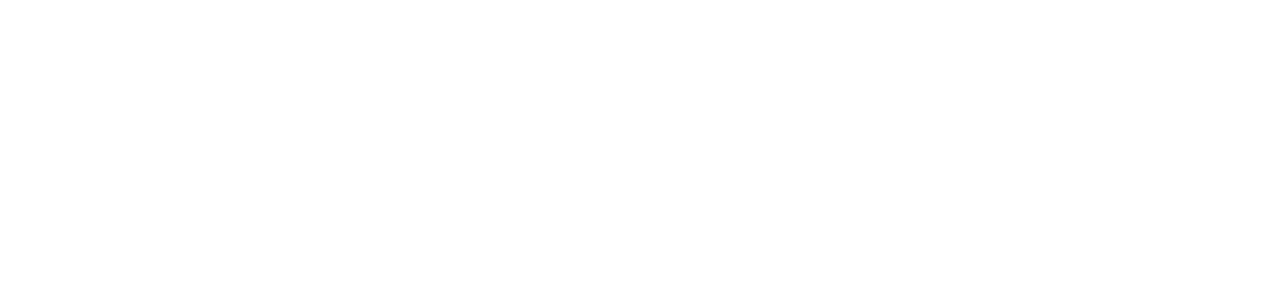
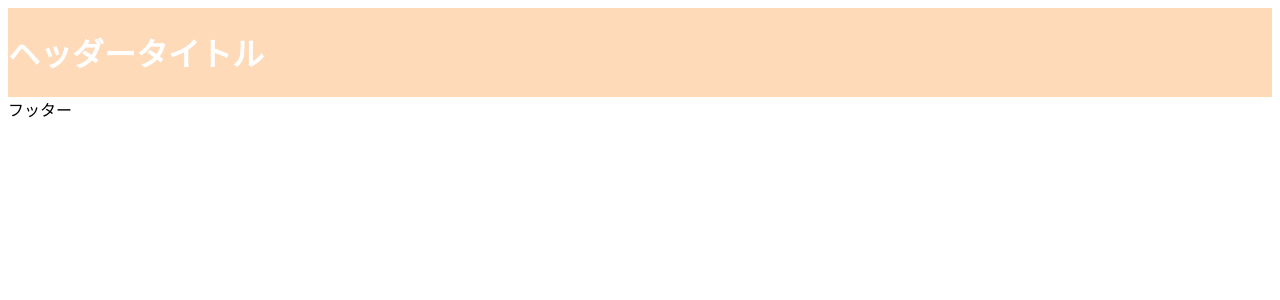
Before and after one commit to sakurai-chihiro/study-nuxt, a Nuxt app: page /jobs/1 in a window 1280 px wide. Before the commit this address had no page. Shown: the top 300 px of the page. Built offline with nearby package versions, Linux system fonts and the light colour scheme.

Commit message:
[update]ヘッダー・フッターを追加、jobsフォルダとprefecturesフォルダの中にファイルを追加

```diff
--- a/app.vue
+++ b/app.vue
@@ -1,6 +1,8 @@
 <template>
   <div>
+    <Header />
     <NuxtPage />
+    <Footer />
   </div>
 </template>
 
--- /dev/null
+++ b/components/footer.vue
@@ -0,0 +1,5 @@
+<template>
+  <div>
+    フッター
+  </div>
+</template>
--- /dev/null
+++ b/components/header.vue
@@ -0,0 +1,13 @@
+<template>
+  <div class="header">
+    <h1>ヘッダータイトル</h1>
+  </div>
+</template>
+
+<style>
+.header {
+  background-color: peachpuff;
+  color: #fff;
+  display: flex;
+}
+</style>
--- /dev/null
+++ b/pages/jobs/[id].vue
@@ -0,0 +1,5 @@
+<template>
+  <div>
+
+  </div>
+</template>
--- /dev/null
+++ b/pages/jobs/index.vue
@@ -0,0 +1,5 @@
+<template>
+  <div>
+
+  </div>
+</template>
--- /dev/null
+++ b/pages/prefectures/[prefecture].vue
@@ -0,0 +1,5 @@
+<template>
+  <div>
+
+  </div>
+</template>
```
